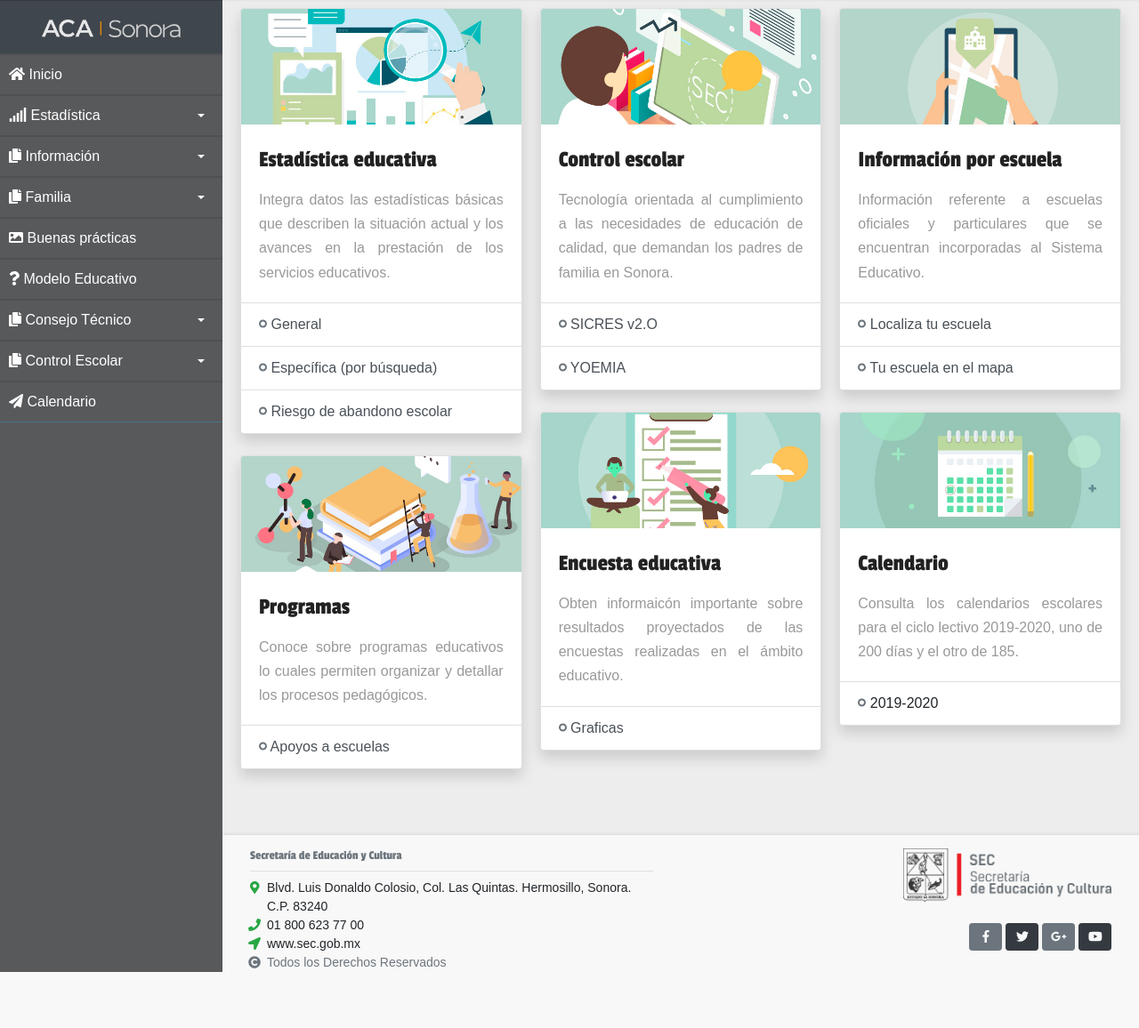
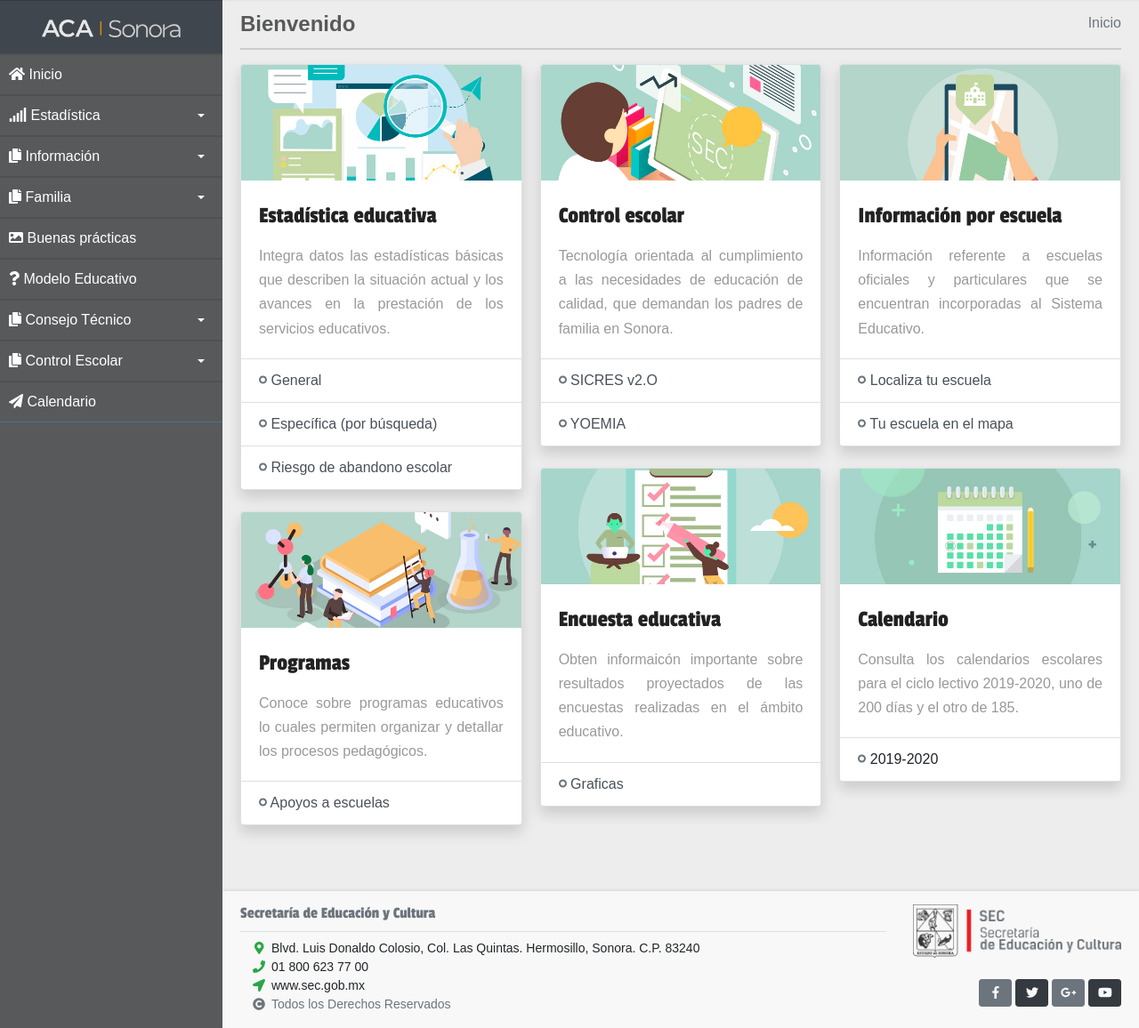
Before and after one commit to uziel1111/acasonora, a CodeIgniter app: page /database/ in a window 1280 px wide. Shown: the part 79-1235 px from the top of the page at 89% size. Before the commit the page ends 1172 px from the top, so only its background shows below. Run offline with CodeIgniter, Linux system fonts and the light colour scheme; some libraries are stand-ins or nearby versions; some web fonts are replaced.

Commit message:
UI general update

```diff
--- a/application/views/buenas_practicas_esc/buenas_pract_esc.php
+++ b/application/views/buenas_practicas_esc/buenas_pract_esc.php
@@ -4,7 +4,7 @@
 	  <div class="row justify-content-end">
 		<div class="col-12 col-md">
 		  <div class="section-name">
-			Riesgo de abandono escolar
+			Buenas prácticas
 		  </div>
 		</div>
 	<div class="col-12 col-md-auto">
--- a/application/views/estadistica/estadi_e_indi_gen_tab.php
+++ b/application/views/estadistica/estadi_e_indi_gen_tab.php
@@ -36,7 +36,7 @@
       </div>-->
 
         <!-- Start Main Area -->
-      <div class="container">
+
         <div class="row">
 		<div class="col-12">
           <div id="demo" class="collapse show">
@@ -190,7 +190,7 @@
               </div>
 			</div><!--  col-12 -->
         </div><!-- row -->
-      </div>
+
 
 <!--    </div>
   </div>
--- a/application/views/index.php
+++ b/application/views/index.php
@@ -1,6 +1,29 @@
 			<!-- Content  -->
 <div id="content">
-  <div class="card-columns">
+<div class="card section-header mb-0">
+  <div class="card-body">
+	  <div class="row justify-content-end">
+		<div class="col-12 col-md">
+		  <div class="section-name">
+			Bienvenido
+		  </div>
+		</div>
+	<div class="col-12 col-md-auto">
+	  <div>
+<nav aria-label="breadcrumb">
+  <ol class="breadcrumb">
+    <li class="breadcrumb-item active">Inicio</li>
+  </ol>
+</nav>
+	  </div>
+	</div>
+  </div>
+</div>
+</div>
+
+
+
+  <div class="card-columns mt-3">
     <div class="card card-index shadow mb-4">
     	<div class="inner">
     		<img src="<?=base_url('assets/img/home/box1.jpg')?>" class="card-img-top" alt="...">
--- a/application/views/templates/footer.php
+++ b/application/views/templates/footer.php
@@ -1,10 +1,10 @@
 
     <div id="footer">
-  		<div class="container">
+  		<div class="content">
     		<div class="row justify-content-between">
-          <div class="col-12 col-lg">
-        	  <p class="ml-3 mb-1 h6 text-muted">Secretaría de Educación y Cultura</p>
-        	  <hr class="ml-3 my-2"/>
+          <div class="col">
+        	  <p class="mb-1 h4 text-muted">Secretaría de Educación y Cultura</p>
+        	  <hr class="my-2"/>
         	  <ul class="fa-ul">
             <li><span class="fa-li text-success"><i class="fas fa-map-marker-alt"></i></span>Blvd. Luis Donaldo Colosio, Col. Las Quintas. Hermosillo, Sonora. C.P. 83240</li>
             <li><span class="fa-li text-success"><i class="fas fa-phone"></i></span>01 800 623 77 00</li>
@@ -12,7 +12,7 @@
             <li class="text-muted"><span class="fa-li"><i class="fas fa-copyright"></i></span>Todos los Derechos Reservados</li>
             </ul>
           </div>
-          <div class="col-12 col-lg mx-3 mb-4 text-left text-lg-right align-self-end">
+          <div class="col-auto mb-4 text-left text-lg-right">
             <img src="<?=base_url('assets/img/template/sec-sonora.png')?>" class="mb-4" alt="Responsive image" height="60px;">
       	    <br>
             <a href="https://www.facebook.com/SECSonoraOficial/" target="_blank" class="btn btn-sm btn-secondary text-light" style="width: 37px;"><i class="fab fa-facebook-f"></i></a>
--- a/application/views/templates/header.php
+++ b/application/views/templates/header.php
@@ -58,7 +58,7 @@
             <ul class="list-unstyled components">
                 <li class="active">
                     <div class="sidebar-header p-0 bg-transparent">
-                    <a href="<?= base_url("index.php"); ?>" >
+                    <a href="<?= base_url("index.php"); ?>"  class="navitem">
                         <i class="fas fa-home"></i>
                         <span>Inicio</span>
                     </a>
--- a/assets/css/style.css
+++ b/assets/css/style.css
@@ -249,8 +249,9 @@
 box-shadow: 1px -1px 3px rgba(0, 0, 0, 0.1);
 
 }
-#footer .container{
-margin: 0;
+#footer > .content{
+	margin-right: 20px;
+	margin-left: 20px;
 	padding-top: 15px;
 	padding-bottom: 0;
 	font-size: 14px;
@@ -366,3 +367,16 @@
         display: none;
     }
 }
+
+@media (max-width: $screen-xs-max) {
+    .col-xs-auto { width: auto; }
+}
+@media (min-width: $screen-sm-min) and (max-width: $screen-sm-max) {
+    .col-sm-auto { width: auto; }
+}
+@media (min-width: $screen-md-min) and (max-width: $screen-md-max) {
+    .col-md-auto { width: auto; }
+}
+@media (min-width: $screen-lg-min) {
+    .col-lg-auto { width: auto; }
+}
```
